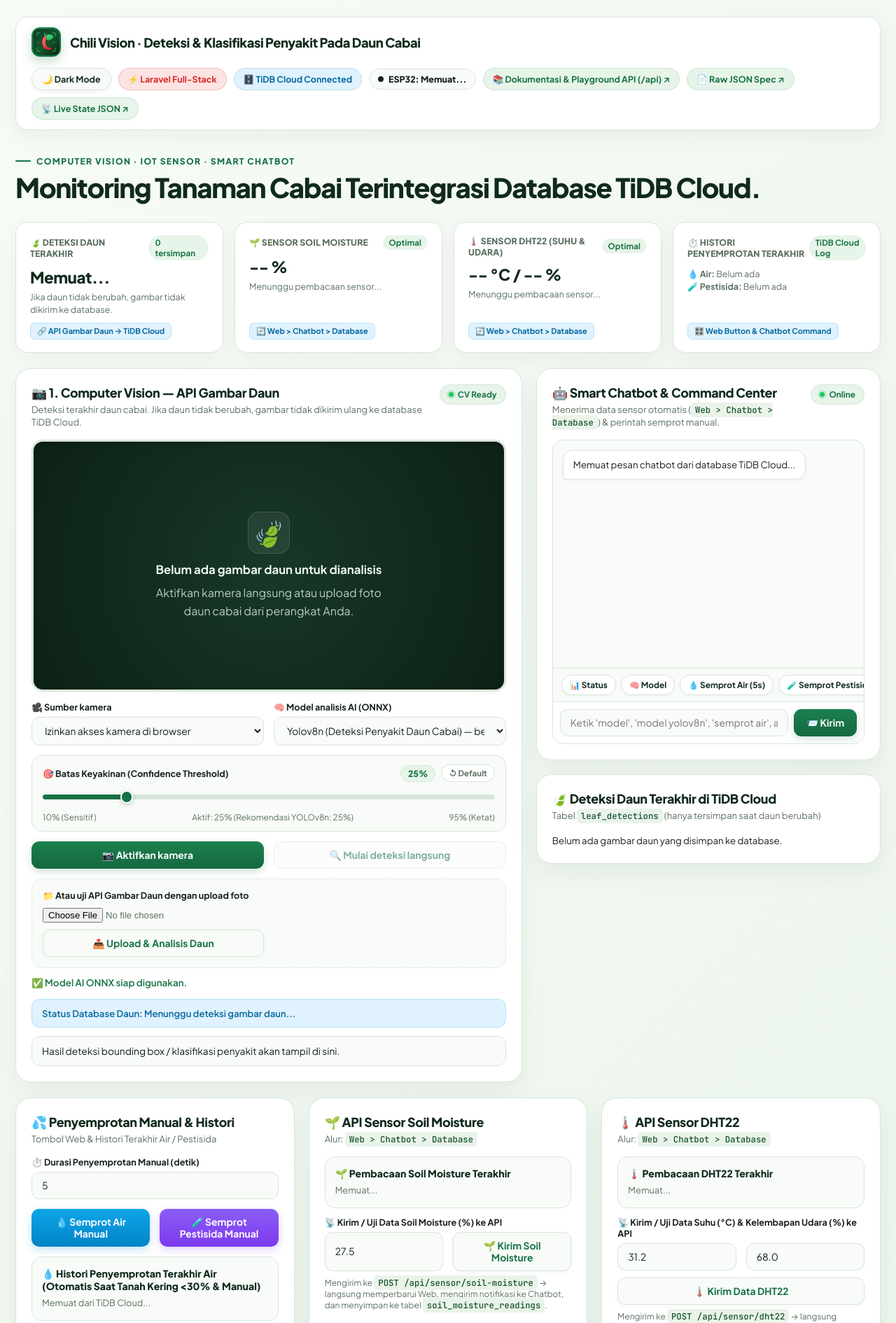
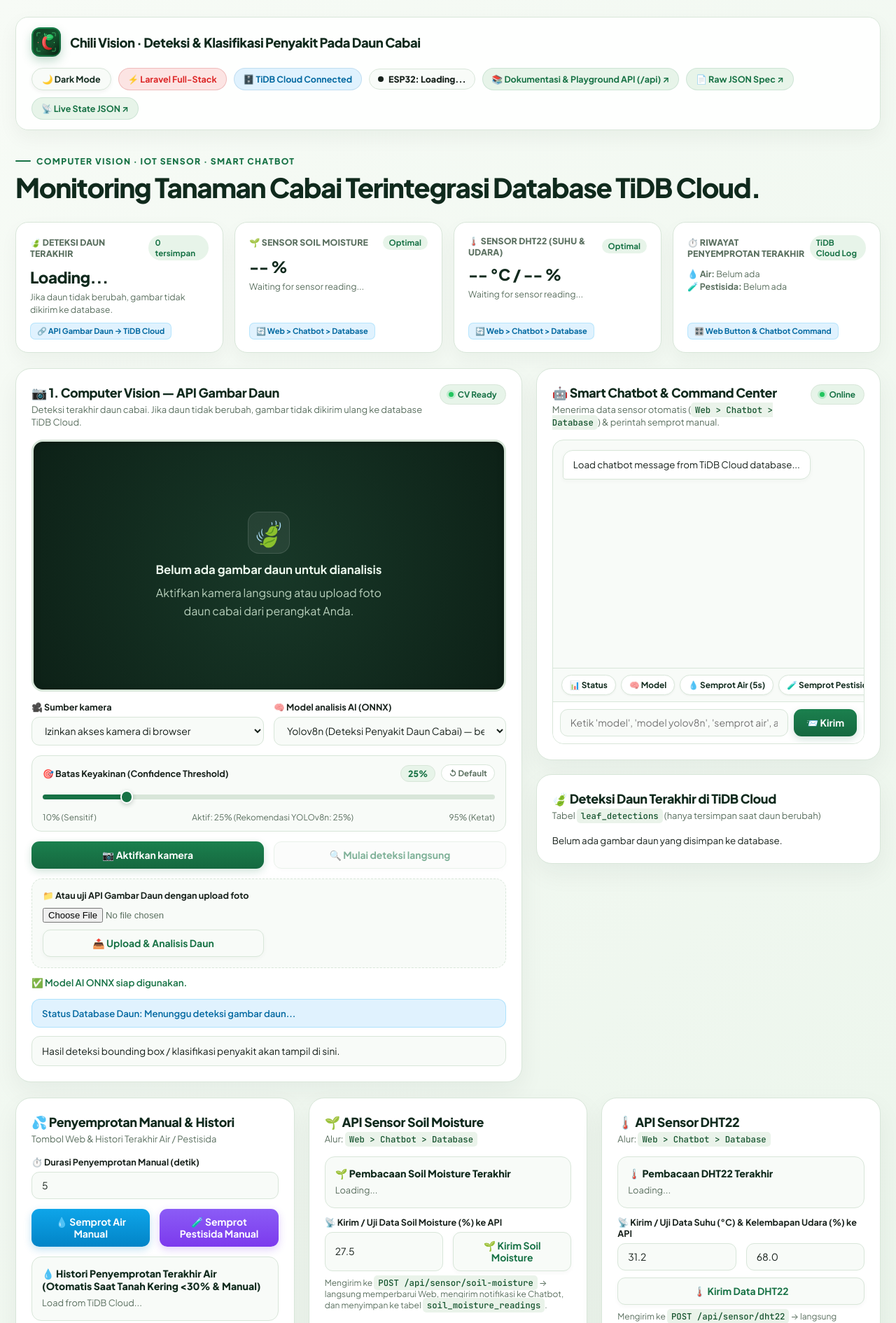
Before and after one commit to AbebAli0/Chilivision-Semester5, a Laravel app: template resources/views/chilivision.blade.php in a window 1280 px wide. Shown: the top 1890 px of the page at 70% size. Run offline with Laravel 12, Linux system fonts and the light colour scheme; the template is opened without the code that fills it, so the values that code supplies are empty.

Commit message:
Update loading text

```diff
--- a/resources/views/chilivision.blade.php
+++ b/resources/views/chilivision.blade.php
@@ -1260,7 +1260,7 @@
             </button>
             <span class="badge laravel">⚡ Laravel Full-Stack</span>
             <span class="badge mysql">🗄️ TiDB Cloud Connected</span>
-            <span class="esp32-pill" id="navEsp32Badge"><span class="esp32-dot"></span><span>ESP32: Memuat...</span></span>
+            <span class="esp32-pill" id="navEsp32Badge"><span class="esp32-dot"></span><span>ESP32: Loading...</span></span>
             <a class="badge" href="api" target="_blank">📚 Dokumentasi &amp; Playground API (/api) ↗</a>
             <a class="badge" href="api?format=json" target="_blank">📄 Raw JSON Spec ↗</a>
             <a class="badge" href="api/dashboard/state" target="_blank">📡 Live State JSON ↗</a>
@@ -1282,7 +1282,7 @@
                     <span>🍃 DETEKSI DAUN TERAKHIR</span>
                     <span class="kpi-badge" id="kpiLeafCount">0 tersimpan</span>
                 </div>
-                <div class="kpi-val" id="kpiLeafName">Memuat...</div>
+                <div class="kpi-val" id="kpiLeafName">Loading...</div>
                 <div class="kpi-sub" id="kpiLeafMeta">Jika daun tidak berubah, gambar tidak dikirim ke database.</div>
             </div>
             <div><span class="pipeline-tag">🔗 API Gambar Daun → TiDB Cloud</span></div>
@@ -1295,7 +1295,7 @@
                     <span class="kpi-badge" id="kpiSoilStatus">Optimal</span>
                 </div>
                 <div class="kpi-val" id="kpiSoilVal">-- %</div>
-                <div class="kpi-sub" id="kpiSoilMeta">Menunggu pembacaan sensor...</div>
+                <div class="kpi-sub" id="kpiSoilMeta">Waiting for sensor reading...</div>
             </div>
             <div><span class="pipeline-tag">🔄 Web &gt; Chatbot &gt; Database</span></div>
         </div>
@@ -1307,7 +1307,7 @@
                     <span class="kpi-badge" id="kpiDhtStatus">Optimal</span>
                 </div>
                 <div class="kpi-val" id="kpiDhtVal">-- °C / -- %</div>
-                <div class="kpi-sub" id="kpiDhtMeta">Menunggu pembacaan sensor...</div>
+                <div class="kpi-sub" id="kpiDhtMeta">Waiting for sensor reading...</div>
             </div>
             <div><span class="pipeline-tag">🔄 Web &gt; Chatbot &gt; Database</span></div>
         </div>
@@ -1315,7 +1315,7 @@
         <div class="kpi-card">
             <div>
                 <div class="kpi-header">
-                    <span>⏱️ HISTORI PENYEMPROTAN TERAKHIR</span>
+                    <span>⏱️ RIWAYAT PENYEMPROTAN TERAKHIR</span>
                     <span class="kpi-badge">TiDB Cloud Log</span>
                 </div>
                 <div class="kpi-sub" style="margin-top:4px;">
@@ -1353,7 +1353,7 @@
             <div class="toolbar">
                 <div>
                     <label class="field-label" for="cameraSelect">🎥 Sumber kamera</label>
-                    <select id="cameraSelect"><option>Memuat kamera...</option></select>
+                    <select id="cameraSelect"><option>loading Camera...</option></select>
                 </div>
                 <div>
                     <label class="field-label" for="model">🧠 Model analisis AI (ONNX)</label>
@@ -1442,7 +1442,7 @@
 
                 <div class="chat-box">
                     <div class="chat-messages" id="chatMessages">
-                        <div class="chat-bubble bot">Memuat pesan chatbot dari database TiDB Cloud...</div>
+                        <div class="chat-bubble bot">Load chatbot message from TiDB Cloud database...</div>
                     </div>
                     <div class="chat-quick-chips">
                         <button type="button" class="chip" onclick="sendQuickCommand('/status')">📊 Status</button>
@@ -1506,12 +1506,12 @@
 
             <div class="spray-box">
                 <h4>💧 Histori Penyemprotan Terakhir Air (Otomatis Saat Tanah Kering &lt;30% &amp; Manual)</h4>
-                <div class="spray-meta" id="waterHistoryBox">Memuat dari TiDB Cloud...</div>
+                <div class="spray-meta" id="waterHistoryBox">Load from TiDB Cloud...</div>
             </div>
 
             <div class="spray-box" style="margin-bottom:0;">
                 <h4 id="pesticideScheduleHeading">🧪 Histori &amp; Jadwal Pestisida (Tiap 5 Hari Sekali)</h4>
-                <div class="spray-meta" id="pesticideHistoryBox">Memuat dari TiDB Cloud...</div>
+                <div class="spray-meta" id="pesticideHistoryBox">Load from TiDB Cloud...</div>
                 <div id="pesticidePolicyNote" style="margin-top:8px;padding:8px 11px;border-radius:9px;background:rgba(124, 58, 237, 0.12);color:var(--text-main);font-size:.74rem;font-weight:600;border:1px solid rgba(124, 58, 237, 0.3);">
                     ℹ️ Kebijakan Pestisida &amp; Air: Saat penyakit daun terdeteksi, bot mengirim <strong>Notifikasi Konfirmasi di Telegram</strong>. Penyemprotan otomatis pestisida berjalan <strong>Tiap 5 Hari Sekali (120 Jam)</strong>, sedangkan <strong>Air otomatis menyemprot saat Tanah Kering (&lt;30%)</strong>.
                 </div>
@@ -1529,7 +1529,7 @@
 
             <div class="spray-box">
                 <h4>🌱 Pembacaan Soil Moisture Terakhir</h4>
-                <div class="spray-meta" id="soilDetailBox">Memuat...</div>
+                <div class="spray-meta" id="soilDetailBox">Loading...</div>
             </div>
 
             <form onsubmit="submitSoilMoisture(event)">
@@ -1553,7 +1553,7 @@
 
             <div class="spray-box">
                 <h4>🌡️ Pembacaan DHT22 Terakhir</h4>
-                <div class="spray-meta" id="dhtDetailBox">Memuat...</div>
+                <div class="spray-meta" id="dhtDetailBox">Loading...</div>
             </div>
 
             <form onsubmit="submitDht11(event)">
@@ -1576,7 +1576,7 @@
                     <h2>🔌 Monitoring Hardware ESP32 &amp; Background Scheduler</h2>
                     <p class="card-subtitle">Status heartbeat mikrokontroler via <code>/api/esp32/poll</code> &amp; pembacaan sensor + pengecekan jadwal latar belakang.</p>
                 </div>
-                <span class="esp32-pill" id="esp32StatusPill"><span class="esp32-dot"></span><span id="esp32StatusText">Memuat...</span></span>
+                <span class="esp32-pill" id="esp32StatusPill"><span class="esp32-dot"></span><span id="esp32StatusText">Loading...</span></span>
             </div>
             <div class="spray-box" style="margin-bottom:0;">
                 <div class="spray-meta" id="esp32HardwareDetail">Memuat status perangkat ESP32...</div>
```
